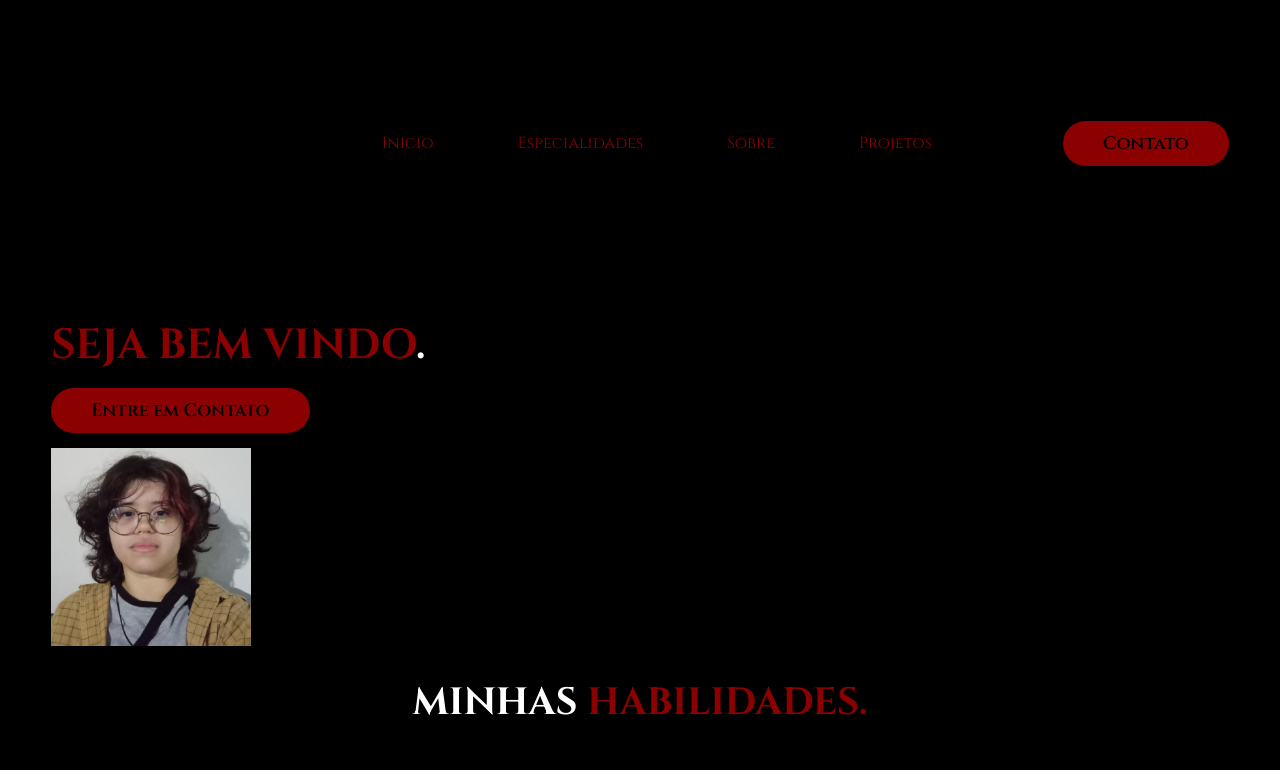
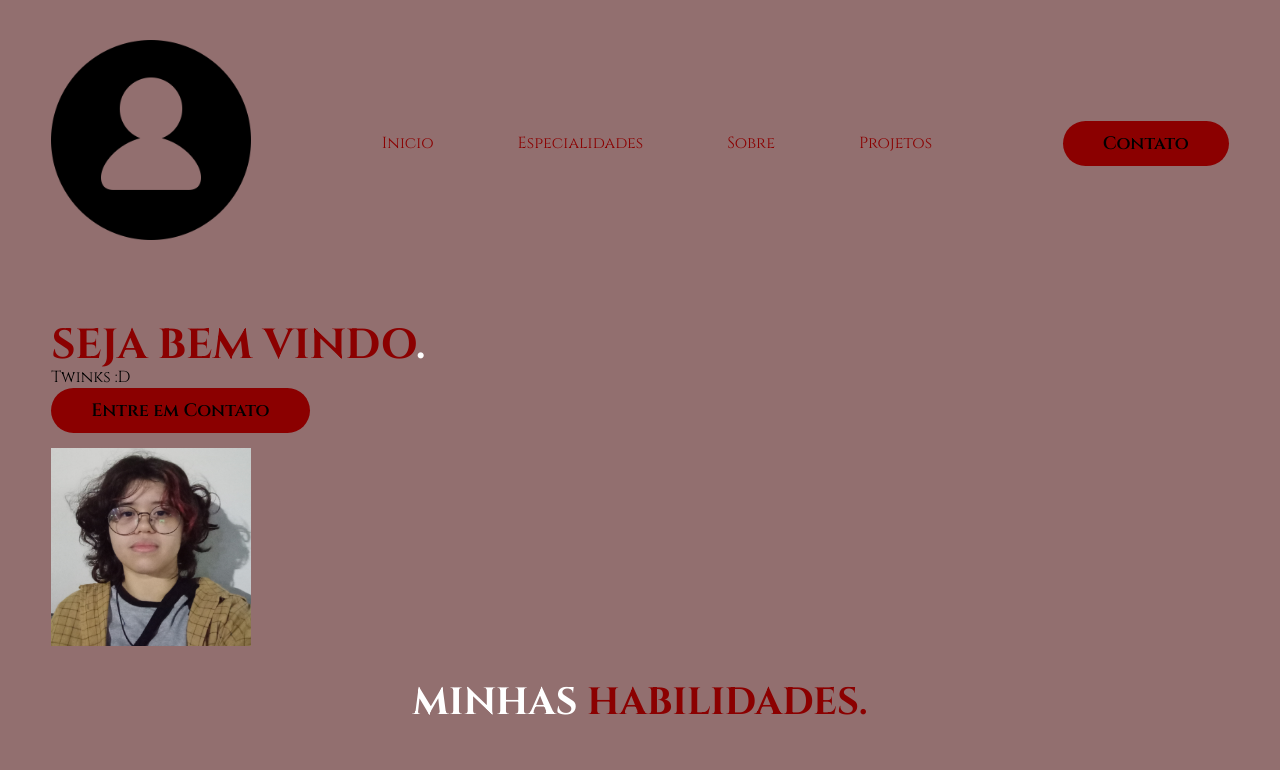
Before and after one commit to isagf1/Project_Isa_Portif, a plain HTML site: page index.html in a window 1280 px wide. Shown: the top 770 px of the page. Drawn offline with nearby package versions, Linux system fonts and the light colour scheme; a web font is replaced by a local one.

Commit message:
finalizado

```diff
--- a/index.html
+++ b/index.html
@@ -20,7 +20,7 @@
         <div class="interface">
             <div class="logo">
              <a href="#">
-              <img src="logo/logo_dev.png" alt="Dev" width="200px">
+              <img src="logo/Github-Octicons-Feed-person-16.512.png" alt="Dev" width="200px">
              </a>
             </div>
             <nav class="Menu">
--- a/style.css
+++ b/style.css
@@ -6,7 +6,7 @@
     font-family: "Cinzel", serif;
 }
 body{
-    background-color: rgb(0, 0, 0);
+    background-color: rgb(146, 111, 111);
     height: 100vh;
 }
 .interface{
```
Also changed, not shown: logo/Github-Octicons-Feed-person-16.512.png (added).
